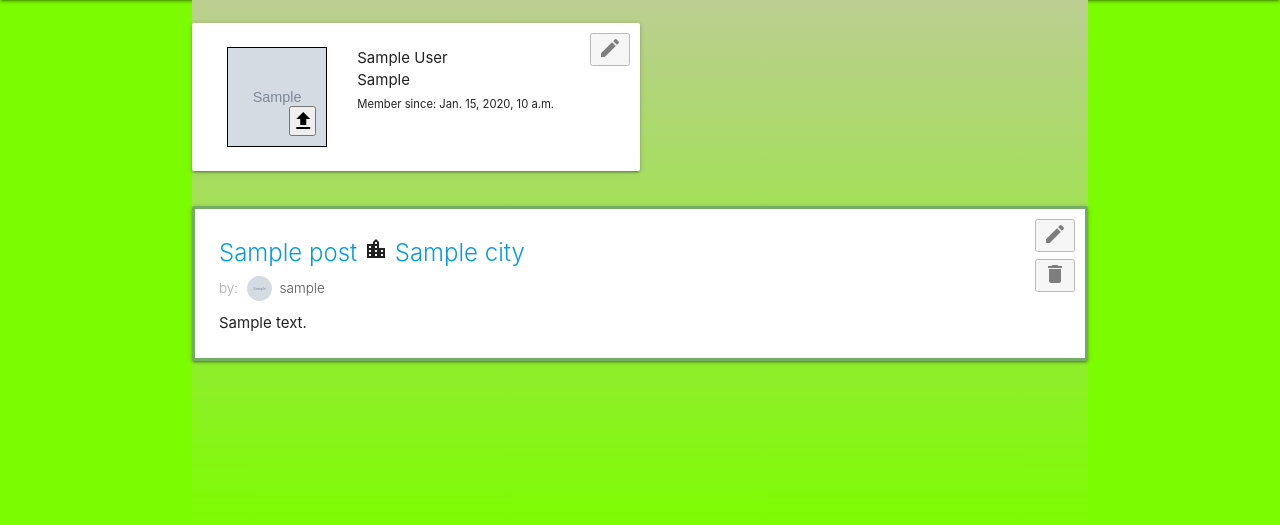
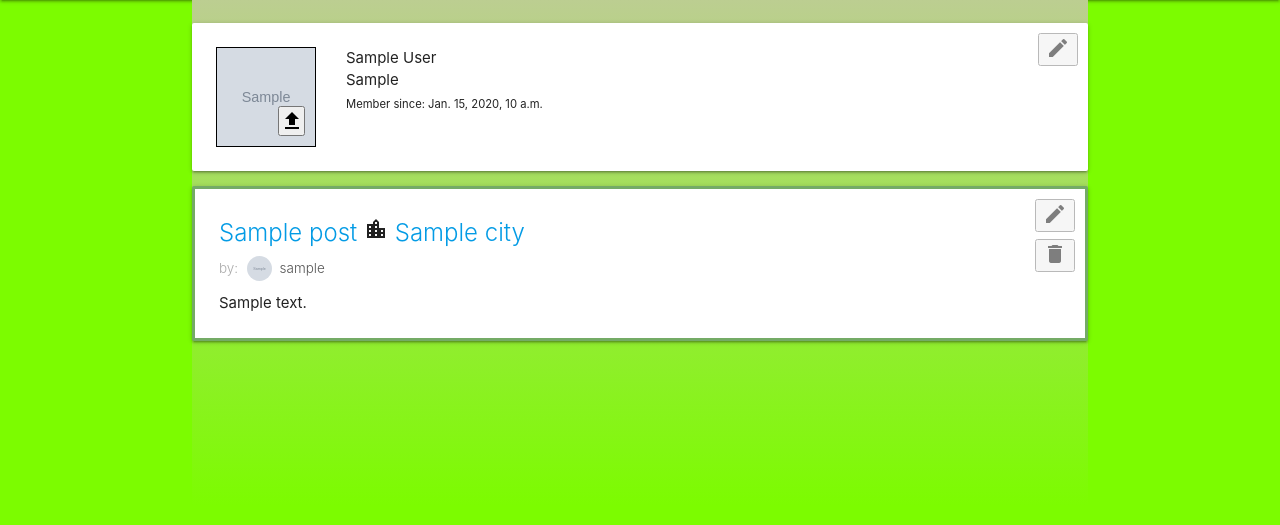
Before and after one commit to r-mckeith/WayfarerV2, a Django app: template main_app/templates/profile.html in a window 1280 px wide. Shown: the part 64-589 px from the top of the page. Run offline with Django 3.2, Linux system fonts and the light colour scheme; the template is opened without the code that fills it: values that come from a table or form of the project are taken from there, others are empty; a user stored in the database is signed in; tables that the repository leaves empty hold one stand-in row (values such as "Sample post"); grey boxes marked "Sample" are stand-in pictures; some web fonts are replaced.

Commit message:
allows profile card to span the width of the page

```diff
--- a/main_app/templates/partials/profile_card.html
+++ b/main_app/templates/partials/profile_card.html
@@ -1,6 +1,5 @@
   {% comment %} PROFILE CARD INFORMATION {% endcomment %}
-  <div class="row">
-    <div class="card col s12 m8 xl6 relative">
+  <div class="card relative">
     <div class="card-content profile-card-flex">
       <div class="relative profile-picture" style="background-image: url('{{profile.photo_url}}')">
         {% comment %} BUTTON - UPLOAD PICTURE {% endcomment %}
@@ -18,7 +17,6 @@
       {% comment %} MODAL TRIGGER - EDIT PROFILE {% endcomment %}
       <button class="modal-trigger edit-btn-profile hover-to-see" href="#modal1"><i class="material-icons">edit</i></button>
     {% endif %}
-    </div>
   </div>
 
   {% comment %} (HIDDEN) CHANGE PROFILE PICTURE FORM {% endcomment %}
```
Lines whose indentation alone changed are shown as unchanged.
